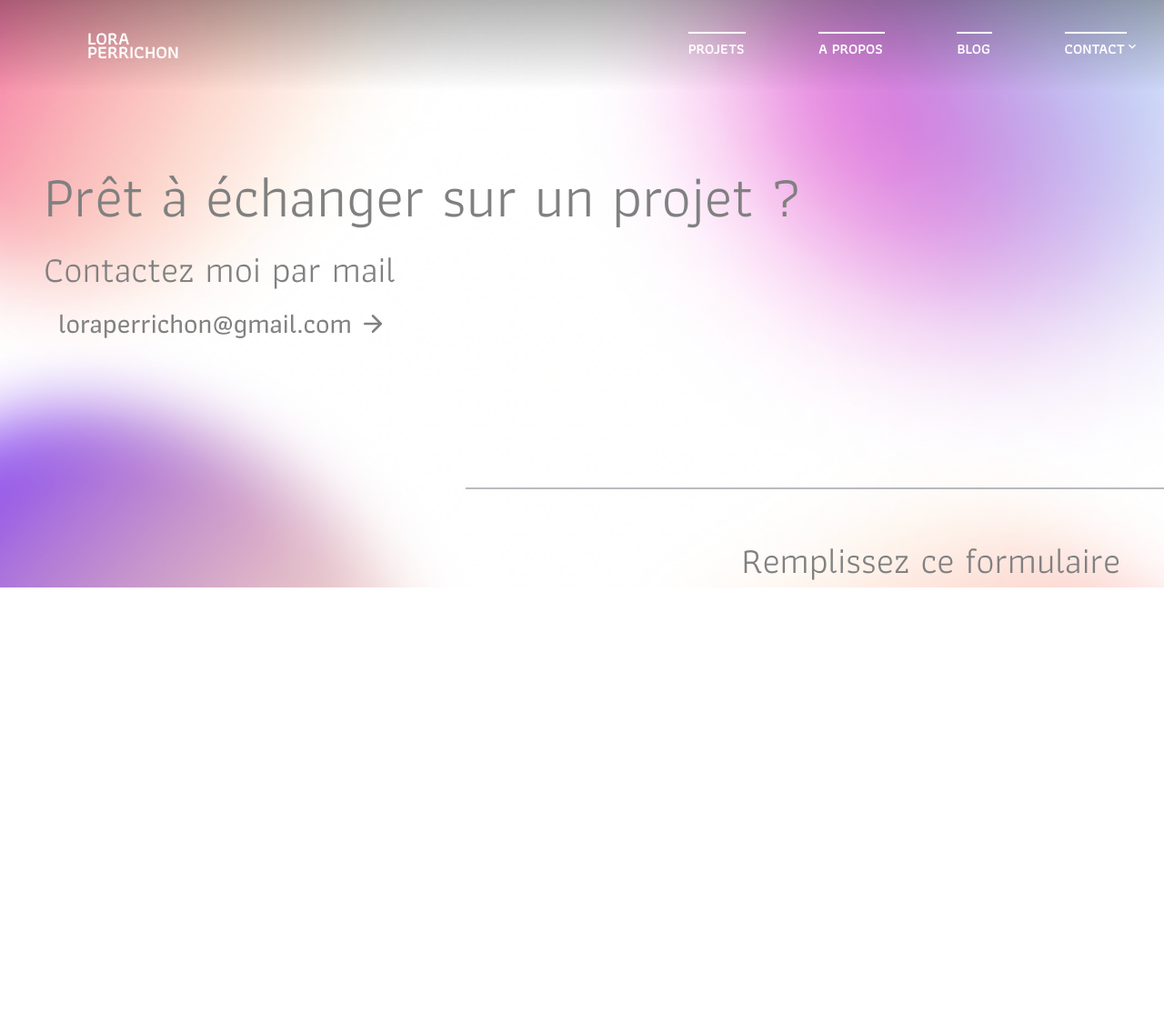
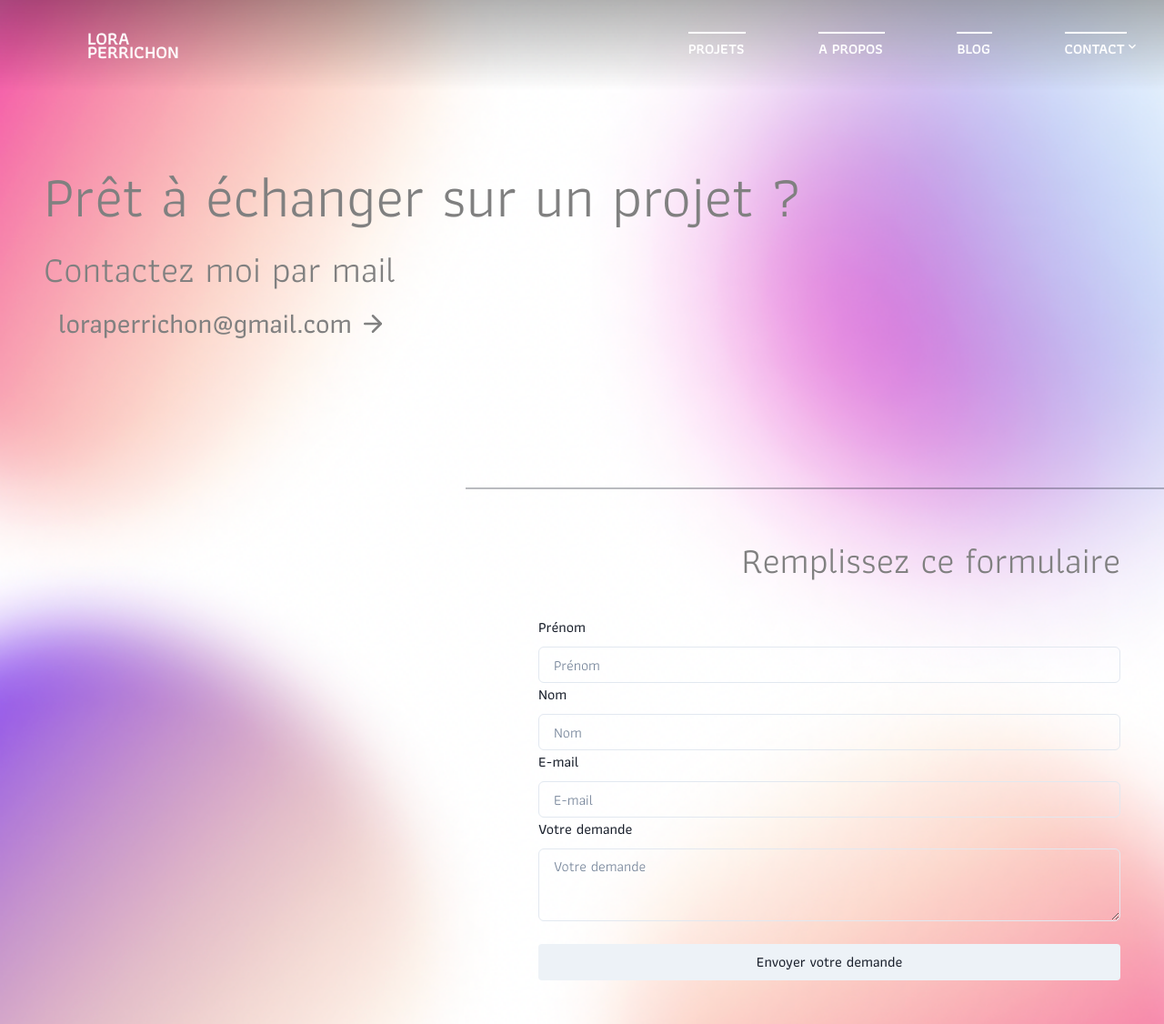
Before and after one commit to Lora048/Checkpoint-4, a React (Vite) app in the folder frontend/: page /contact in a window 1280 px wide. Shown: the whole page at 91% size. Before the commit the page ends 800 px from the top, so only its background shows below. Built offline with nearby package versions, Linux system fonts and the light colour scheme; no server answers.

Commit message:
ajout form

```diff
--- a/frontend/src/components/Header.jsx
+++ b/frontend/src/components/Header.jsx
@@ -10,6 +10,7 @@ import {
   MenuItem,
   MenuDivider,
   Divider,
+  Box,
 } from "@chakra-ui/react";
 
 import { useState, useEffect } from "react";
@@ -111,6 +112,7 @@ export default function Header({ isSticky = false, isStickyWhite = false }) {
               "2xl": "52rem",
             }}
           >
+            <Box role="group">
               <Link to="/">
                 <Divider
                   orientation="horizontal"
@@ -118,6 +120,9 @@ export default function Header({ isSticky = false, isStickyWhite = false }) {
                   marginBottom="5px"
                   border="1px"
                   borderColor="white"
+                  _groupHover={{
+                    borderColor: "#FAB8BA",
+                  }}
                 />
                 <Text
                   color={
@@ -126,13 +131,15 @@ export default function Header({ isSticky = false, isStickyWhite = false }) {
                       : "white"
                   }
                   fontWeight="bold"
-                _hover={{
+                  _groupHover={{
                     color: "#FAB8BA",
                   }}
                 >
                   PROJETS
                 </Text>
               </Link>
+            </Box>
+            <Box role="group">
               <Link to="/a-propos">
                 <Divider
                   orientation="horizontal"
@@ -140,6 +147,9 @@ export default function Header({ isSticky = false, isStickyWhite = false }) {
                   marginBottom="5px"
                   border="1px"
                   borderColor="white"
+                  _groupHover={{
+                    borderColor: "#FAB8BA",
+                  }}
                 />
                 <Text
                   color={
@@ -155,6 +165,8 @@ export default function Header({ isSticky = false, isStickyWhite = false }) {
                   A PROPOS
                 </Text>
               </Link>
+            </Box>
+            <Box role="group">
               <Link to="/le-projet">
                 <Divider
                   orientation="horizontal"
@@ -162,6 +174,9 @@ export default function Header({ isSticky = false, isStickyWhite = false }) {
                   marginBottom="5px"
                   border="1px"
                   borderColor="white"
+                  _groupHover={{
+                    borderColor: "#FAB8BA",
+                  }}
                 />
                 <Text
                   color={
@@ -177,6 +192,8 @@ export default function Header({ isSticky = false, isStickyWhite = false }) {
                   BLOG
                 </Text>
               </Link>
+            </Box>
+            <Box role="group">
               <Link to="/contact">
                 <Divider
                   orientation="horizontal"
@@ -184,6 +201,9 @@ export default function Header({ isSticky = false, isStickyWhite = false }) {
                   marginBottom="5px"
                   border="1px"
                   borderColor="white"
+                  _groupHover={{
+                    borderColor: "#FAB8BA",
+                  }}
                 />
                 <Text
                   color={
@@ -199,6 +219,7 @@ export default function Header({ isSticky = false, isStickyWhite = false }) {
                   CONTACT
                 </Text>
               </Link>
+            </Box>
           </Flex>
           {isSignUp === true ? (
             <Menu>
--- a/frontend/src/pages/Contact.jsx
+++ b/frontend/src/pages/Contact.jsx
@@ -1,4 +1,13 @@
-import { Box, Text, Divider, Button } from "@chakra-ui/react";
+import {
+  Box,
+  Text,
+  Divider,
+  Button,
+  FormLabel,
+  Flex,
+  Input,
+  Textarea,
+} from "@chakra-ui/react";
 
 import { FiArrowRight } from "react-icons/fi";
 import fondMobile from "../assets/background-mobile.png";
@@ -13,7 +22,7 @@ export default function Contact() {
       bgPos="center"
     >
       <Header onDark isSticky isStickyWhite={false} />
-      <Box pt={{ base: "8rem", lg: "11rem" }}>
+      <Box pt={{ base: "8rem", lg: "11rem" }} pb="3rem">
         <Box
           textAlign="left"
           ml={{ base: "1.5rem", lg: "3rem" }}
@@ -69,6 +78,28 @@ export default function Contact() {
           >
             Remplissez ce formulaire
           </Text>
+          <Flex justify="flex-end">
+            <Flex
+              justify="space-between"
+              align="stretch"
+              width="50vw"
+              height="25rem"
+              direction="column"
+              mt="2rem"
+            >
+              <FormLabel>Prénom</FormLabel>
+              <Input placeholder="Prénom" />
+              <FormLabel>Nom</FormLabel>
+              <Input placeholder="Nom" />
+              <FormLabel>E-mail</FormLabel>
+              <Input placeholder="E-mail" />
+              <FormLabel>Votre demande</FormLabel>
+              <Textarea placeholder="Votre demande" />
+              <Button mt="1.5rem" type="submit">
+                Envoyer votre demande
+              </Button>
+            </Flex>
+          </Flex>
         </Box>
       </Box>
     </Box>
```
Lines whose indentation alone changed are shown as unchanged.
